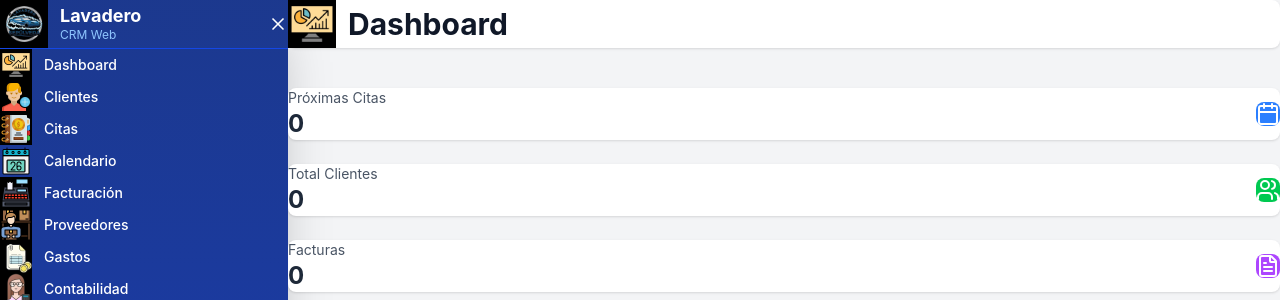
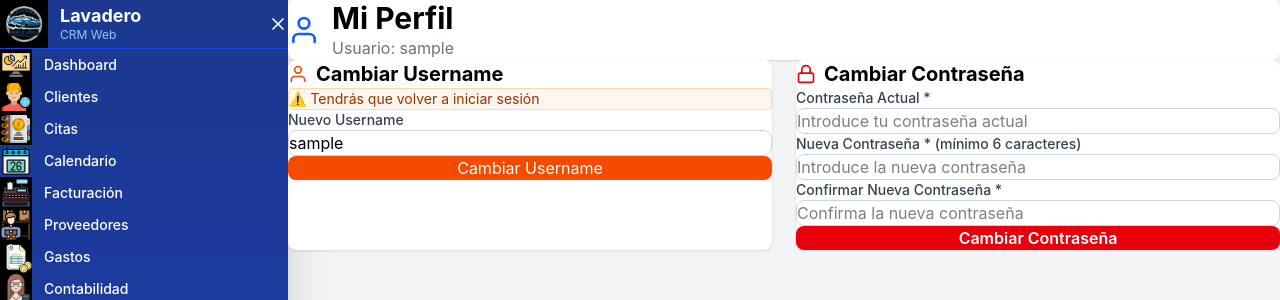
Before and after one commit to Ajmd81/lavadero-sepulveda, a React (Vite) app in the folder lavadero-web-app/frontend/: page /admin/mi-perfil in a window 1280 px wide. Before the commit this address led to /admin. Shown: the top 300 px of the page. Built offline with nearby package versions, Linux system fonts and the light colour scheme; no server answers; sample sign-in values are in the browser's storage.

Commit message:
feat: añadir página Mi Perfil - Cambiar username y password desde la interfaz - Validaciones de seguridad _ Logout automático al cambiar username

```diff
--- a/lavadero-web-app/frontend/src/App.jsx
+++ b/lavadero-web-app/frontend/src/App.jsx
@@ -6,6 +6,7 @@ import AdminLayout from './components/layout/AdminLayout';
 
 // Pages
 import Login from './pages/admin/Login';
+import MiPerfil from './pages/admin/MiPerfil';
 import Dashboard from './pages/admin/Dashboard';
 import Clientes from './pages/admin/Clientes';
 import Citas from './pages/admin/Citas';
@@ -45,13 +46,13 @@ function App() {
               <Route path="citas" element={<Citas />} />
               <Route path="calendario" element={<Calendario />} />
               <Route path="facturacion" element={<Facturacion />} />
-              {/* ← Albaranes ya están integrados en Facturacion */}
               <Route path="proveedores" element={<Proveedores />} />
               <Route path="gastos" element={<Gastos />} />
               <Route path="contabilidad" element={<Contabilidad />} />
               <Route path="resumen-financiero" element={<ResumenFinanciero />} />
               <Route path="modelos-fiscales" element={<ModelosFiscales />} />
               <Route path="configuracion" element={<Configuracion />} />
+              <Route path="mi-perfil" element={<MiPerfil />} />
             </Route>
 
             <Route path="/" element={<Navigate to="/admin" replace />} />
--- /dev/null
+++ b/lavadero-web-app/frontend/src/pages/admin/MiPerfil.jsx
@@ -0,0 +1,181 @@
+import { useState } from 'react';
+import { useAuth } from '../../context/AuthContext';
+import { useNavigate } from 'react-router-dom';
+import api from '../../services/api';
+import { FiUser, FiLock } from 'react-icons/fi';
+
+const MiPerfil = () => {
+  const { user, logout } = useAuth();
+  const navigate = useNavigate();
+
+  // ✅ Inicializar directamente con el valor del usuario
+  const [usernameForm, setUsernameForm] = useState(user?.username || '');
+  const [passwordForm, setPasswordForm] = useState({
+    passwordActual: '',
+    passwordNueva: '',
+    passwordConfirm: ''
+  });
+
+  // ✅ NO USAR useEffect para setUsernameForm
+
+  const handleCambiarUsername = async (e) => {
+    e.preventDefault();
+
+    if (!window.confirm('¿Cambiar tu username? Tendrás que volver a iniciar sesión.')) {
+      return;
+    }
+
+    try {
+      await api.put('/auth/perfil/username', {
+        currentUsername: user.username,
+        nuevoUsername: usernameForm
+      });
+
+      alert('✅ Username actualizado. Inicia sesión nuevamente.');
+      logout();
+      navigate('/admin/login');
+    } catch (error) {
+      alert('❌ ' + (error.response?.data?.error || error.message));
+    }
+  };
+
+  const handleCambiarPassword = async (e) => {
+    e.preventDefault();
+
+    if (passwordForm.passwordNueva !== passwordForm.passwordConfirm) {
+      alert('Las contraseñas no coinciden');
+      return;
+    }
+
+    if (passwordForm.passwordNueva.length < 6) {
+      alert('La contraseña debe tener al menos 6 caracteres');
+      return;
+    }
+
+    try {
+      await api.put('/auth/perfil/password', {
+        username: user.username,
+        passwordActual: passwordForm.passwordActual,
+        passwordNueva: passwordForm.passwordNueva
+      });
+
+      alert('✅ Contraseña actualizada correctamente');
+      setPasswordForm({ passwordActual: '', passwordNueva: '', passwordConfirm: '' });
+    } catch (error) {
+      alert('❌ ' + (error.response?.data?.error || error.message));
+    }
+  };
+
+  return (
+    <div className="space-y-6">
+      {/* Header */}
+      <div className="bg-white rounded-lg shadow p-6">
+        <div className="flex items-center gap-3">
+          <FiUser size={32} className="text-blue-600" />
+          <div>
+            <h1 className="text-3xl font-bold">Mi Perfil</h1>
+            <p className="text-gray-500">Usuario: {user?.username}</p>
+          </div>
+        </div>
+      </div>
+
+      <div className="grid grid-cols-1 lg:grid-cols-2 gap-6">
+        {/* Cambiar Username */}
+        <div className="bg-white rounded-lg shadow p-6">
+          <h2 className="text-xl font-bold mb-4 flex items-center gap-2">
+            <FiUser className="text-orange-600" />
+            Cambiar Username
+          </h2>
+
+          <div className="mb-4 p-3 bg-orange-50 border border-orange-200 rounded text-sm text-orange-800">
+            ⚠️ Tendrás que volver a iniciar sesión
+          </div>
+
+          <form onSubmit={handleCambiarUsername} className="space-y-4">
+            <div>
+              <label className="block text-sm font-medium text-gray-700 mb-1">
+                Nuevo Username
+              </label>
+              <input
+                type="text"
+                value={usernameForm}
+                onChange={(e) => setUsernameForm(e.target.value)}
+                className="w-full px-4 py-2 border border-gray-300 rounded-lg focus:ring-2 focus:ring-orange-500"
+                required
+              />
+            </div>
+            <button
+              type="submit"
+              className="w-full bg-orange-600 text-white px-4 py-2 rounded-lg hover:bg-orange-700 transition-colors"
+            >
+              Cambiar Username
+            </button>
+          </form>
+        </div>
+
+        {/* Cambiar Contraseña */}
+        <div className="bg-white rounded-lg shadow p-6">
+          <h2 className="text-xl font-bold mb-4 flex items-center gap-2">
+            <FiLock className="text-red-600" />
+            Cambiar Contraseña
+          </h2>
+
+          <form onSubmit={handleCambiarPassword} className="space-y-4">
+            <div>
+              <label className="block text-sm font-medium text-gray-700 mb-1">
+                Contraseña Actual *
+              </label>
+              <input
+                type="password"
+                placeholder="Introduce tu contraseña actual"
+                value={passwordForm.passwordActual}
+                onChange={(e) => setPasswordForm({ ...passwordForm, passwordActual: e.target.value })}
+                className="w-full px-4 py-2 border border-gray-300 rounded-lg focus:ring-2 focus:ring-red-500"
+                required
+              />
+            </div>
+
+            <div>
+              <label className="block text-sm font-medium text-gray-700 mb-1">
+                Nueva Contraseña * (mínimo 6 caracteres)
+              </label>
+              <input
+                type="password"
+                placeholder="Introduce la nueva contraseña"
+                value={passwordForm.passwordNueva}
+                onChange={(e) => setPasswordForm({ ...passwordForm, passwordNueva: e.target.value })}
+                className="w-full px-4 py-2 border border-gray-300 rounded-lg focus:ring-2 focus:ring-red-500"
+                required
+                minLength={6}
+              />
+            </div>
+
+            <div>
+              <label className="block text-sm font-medium text-gray-700 mb-1">
+                Confirmar Nueva Contraseña *
+              </label>
+              <input
+                type="password"
+                placeholder="Confirma la nueva contraseña"
+                value={passwordForm.passwordConfirm}
+                onChange={(e) => setPasswordForm({ ...passwordForm, passwordConfirm: e.target.value })}
+                className="w-full px-4 py-2 border border-gray-300 rounded-lg focus:ring-2 focus:ring-red-500"
+                required
+                minLength={6}
+              />
+            </div>
+
+            <button
+              type="submit"
+              className="w-full bg-red-600 text-white px-4 py-2 rounded-lg hover:bg-red-700 transition-colors font-semibold"
+            >
+              Cambiar Contraseña
+            </button>
+          </form>
+        </div>
+      </div>
+    </div>
+  );
+};
+
+export default MiPerfil;
```
